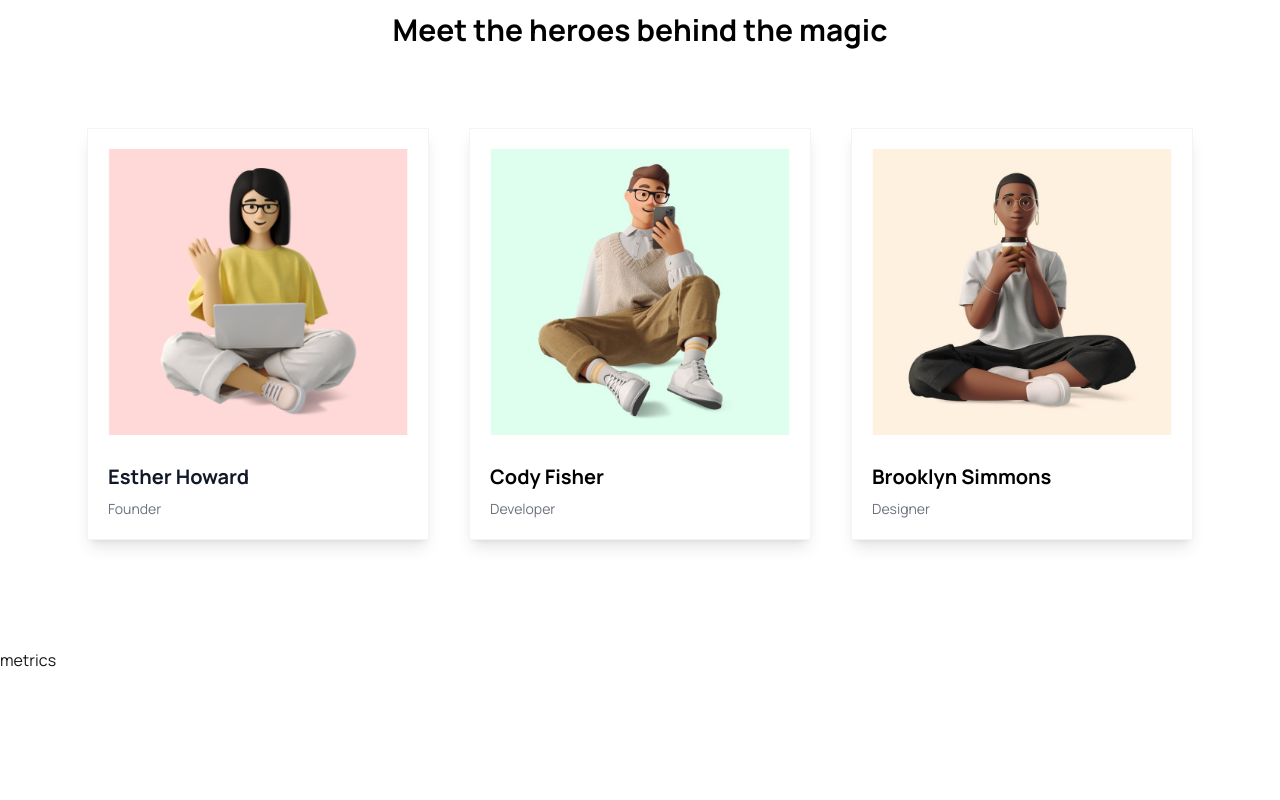
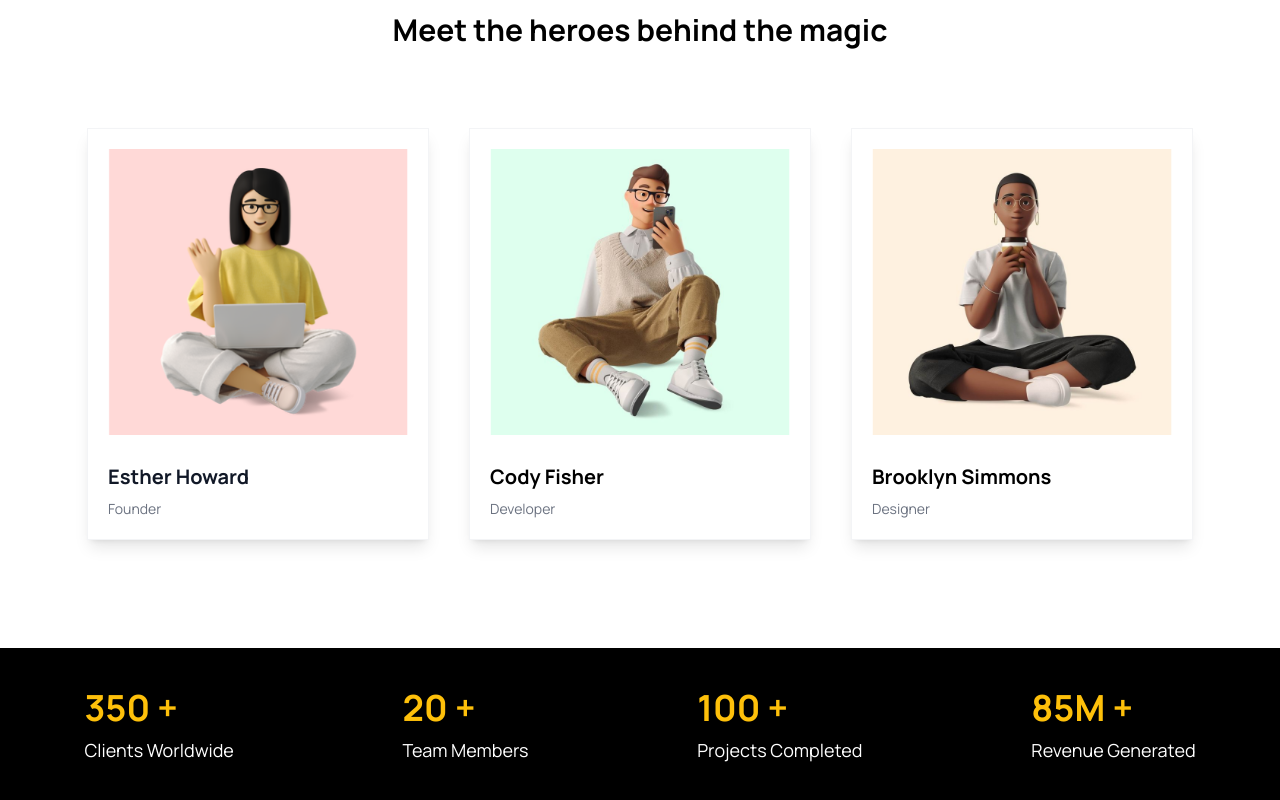
Before and after one commit to AdhAld/pitonProje, a Next.js app: page / in a window 1280 px wide. Shown: the part 1666-2466 px from the top of the page. Before the commit the page ends 2338 px from the top, so only its background shows below. Built offline with nearby package versions, Linux system fonts and the light colour scheme.

Commit message:
Update metrics.tsx

```diff
--- a/app/components/metrics.tsx
+++ b/app/components/metrics.tsx
@@ -1,9 +1,35 @@
 import React from 'react'
 
 const Metrics: React.FC = () => {
-  return (
-    <div>metrics</div>
-  )
+    return (
+        <div className="bg-black text-white py-10">
+          <div className="flex justify-around items-center mx-auto max-w-7xl">
+            {/* Clients Worldwide */}
+            <div>
+              <h2 className="text-[#FEC00A] text-4xl font-bold mb-2">350 +</h2>
+              <p className="text-lg">Clients Worldwide</p>
+            </div>
+
+            {/* Team Members */}
+            <div>
+              <h2 className="text-[#FEC00A] text-4xl font-bold mb-2">20 +</h2>
+              <p className="text-lg">Team Members</p>
+            </div>
+
+            {/* Projects Completed */}
+            <div>
+              <h2 className="text-[#FEC00A] text-4xl font-bold mb-2">100 +</h2>
+              <p className="text-lg">Projects Completed</p>
+            </div>
+
+            {/* Revenue Generated */}
+            <div>
+              <h2 className="text-[#FEC00A] text-4xl font-bold mb-2">85M +</h2>
+              <p className="text-lg">Revenue Generated</p>
+            </div>
+          </div>
+        </div>
+      );
+
 }
-
 export default Metrics
```
